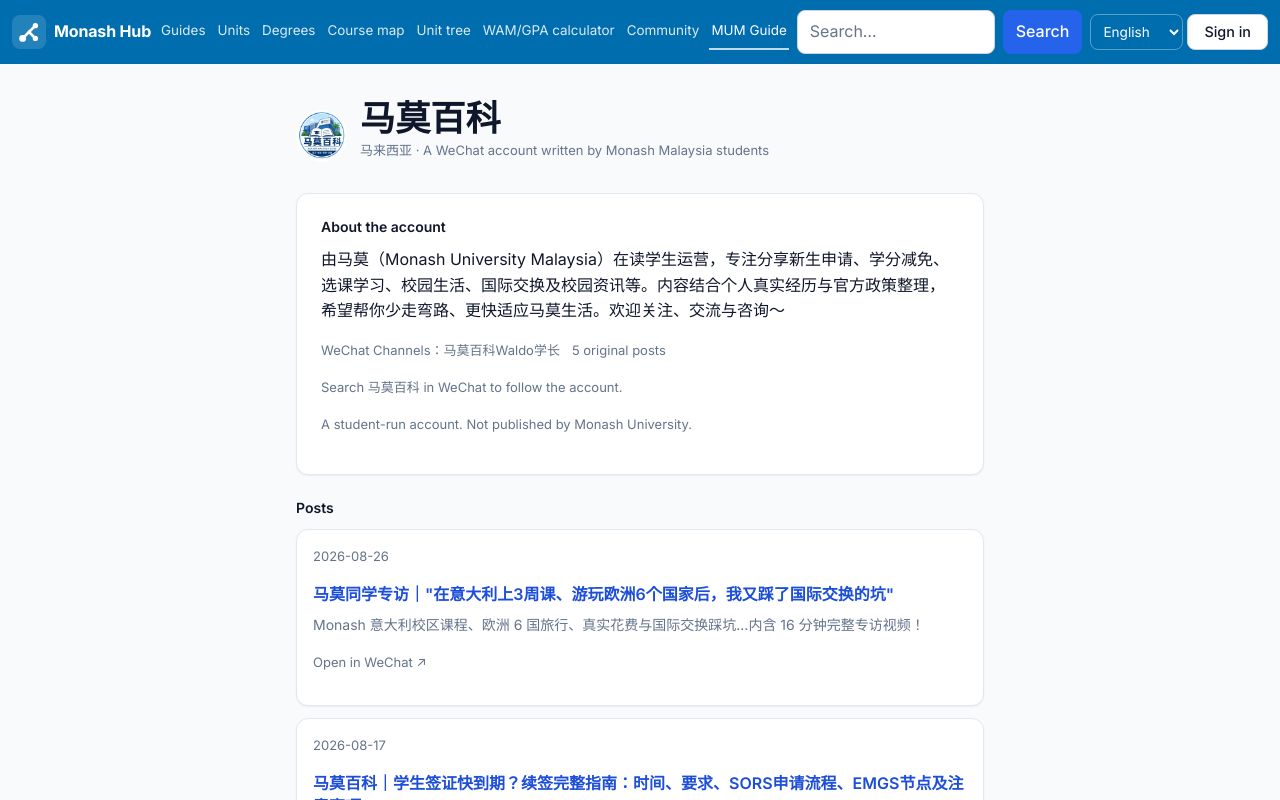
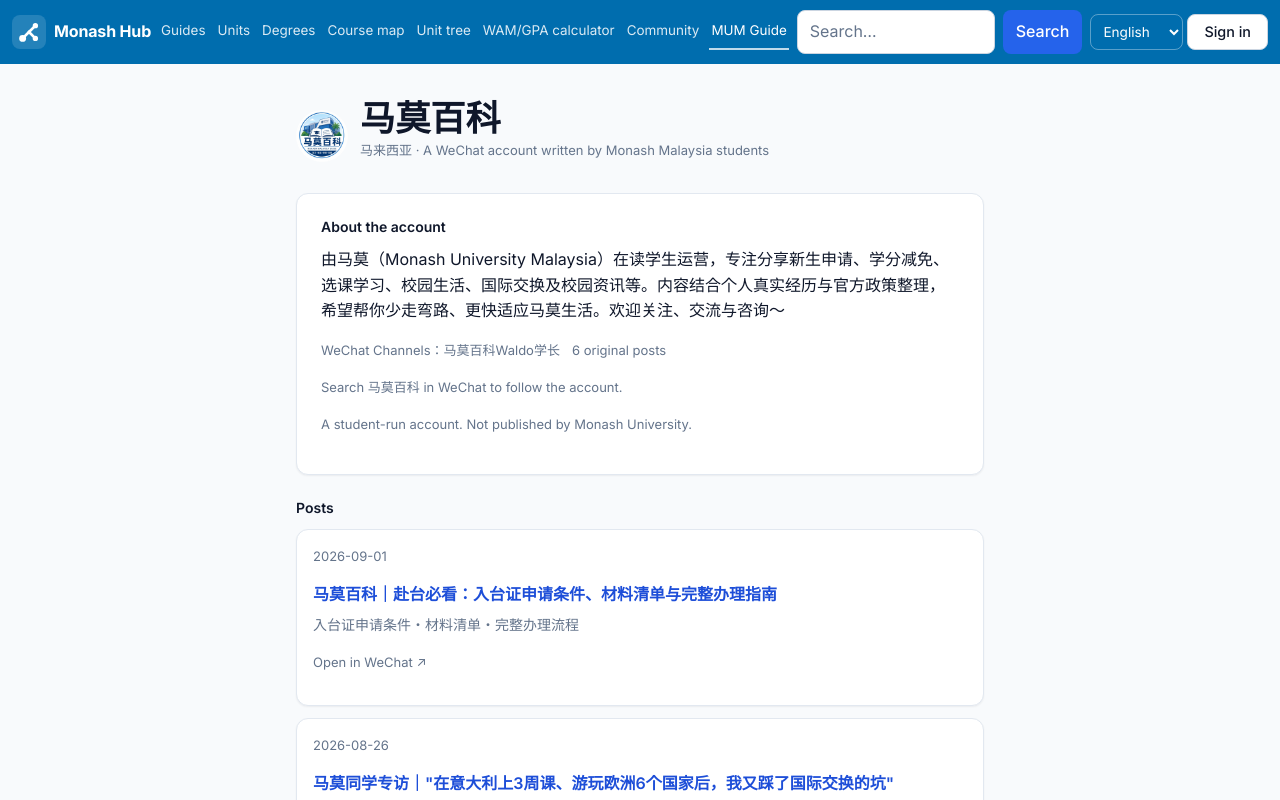
Before and after one commit to Waldo0926/monash-hub, a Nuxt app in the folder frontend/: page /mamo in a window 1280 px wide. Shown: the top 800 px of the page. Built offline with nearby package versions, Linux system fonts and the light colour scheme.

Commit message:
Update Mamo posts with Sep 1 article

```diff
--- a/frontend/data/mamo.ts
+++ b/frontend/data/mamo.ts
@@ -17,7 +17,7 @@
   name: '马莫百科',
   region: '马来西亚',
   channel: '马莫百科Waldo学长',
-  originals: 5,
+  originals: 6,
   /** The account's own description, as written on its profile page. */
   about:
     '由马莫（Monash University Malaysia）在读学生运营，专注分享新生申请、学分减免、' +
@@ -27,6 +27,12 @@
 
 /** Newest first, the way the account itself lists them. */
 export const MAMO_POSTS: MamoPost[] = [
+  {
+    url: 'https://mp.weixin.qq.com/s/gUhzWBd5Q66N2rSf7auLnw',
+    date: '2026-09-01',
+    title: '马莫百科｜赴台必看：入台证申请条件、材料清单与完整办理指南',
+    summary: '入台证申请条件・材料清单・完整办理流程'
+  },
   {
     url: 'https://mp.weixin.qq.com/s/r_QD2P-dLUYyl0pQi2cgJw',
     date: '2026-08-26',
```
